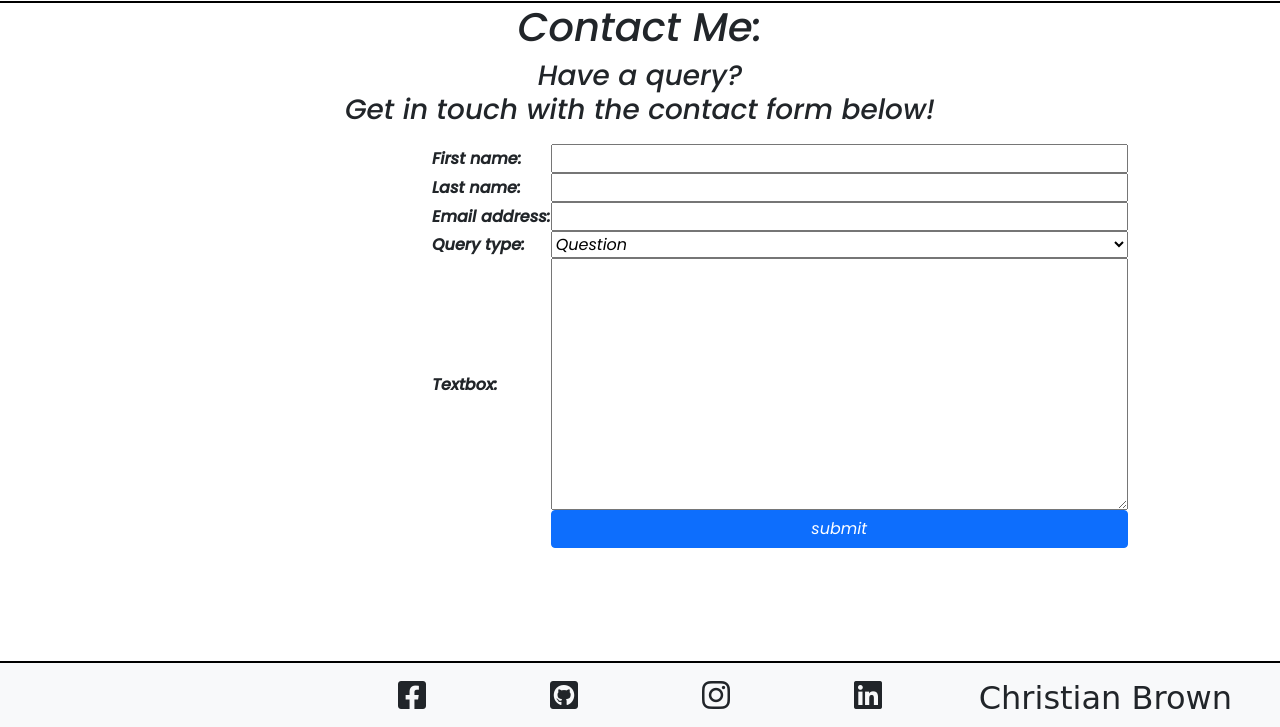
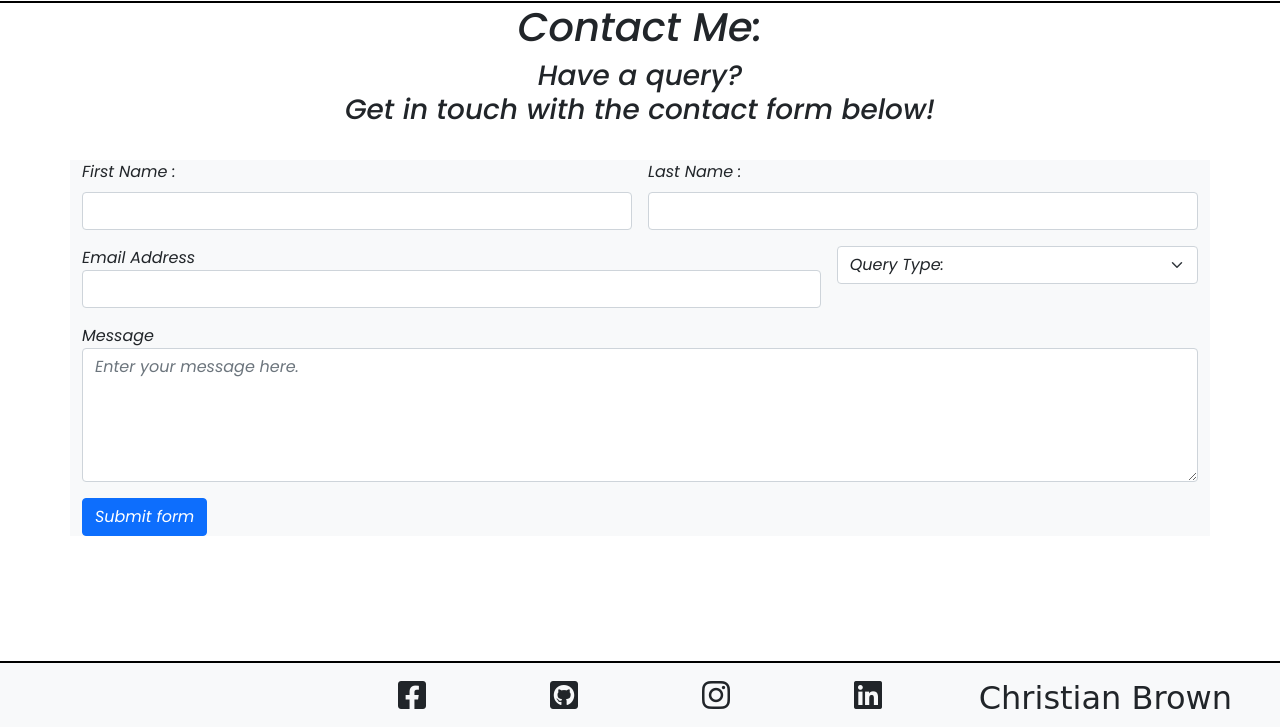
Before and after one commit to Robrowno/rally-blog, a Django app: page /contact in a window 1280 px wide. Shown: the part 73-800 px from the top of the page. Run offline with Django 3.2, Linux system fonts and the light colour scheme; some libraries are stand-ins or nearby versions; some web fonts are replaced.

Commit message:
Create new form template with ammended view, fix issue where option 3 (other) was causing error due to using a boolean field in the models, changed to charfield to fix error

```diff
--- a/rallyApp/forms.py
+++ /dev/null
@@ -1,16 +0,0 @@
-from django import forms
-from django.forms import ModelForm
-from .models import Contact
-
-
-class ContactForm(ModelForm):
-
-    required_css_class = 'required'
-
-    class Meta:
-        model = Contact
-        fields = [
-            'first_name', 'last_name',
-            'email_address', 'query_type',
-            'textbox',
-        ]
--- a/rallyApp/models.py
+++ b/rallyApp/models.py
@@ -70,7 +70,7 @@ class Contact(models.Model):
     first_name = models.CharField(max_length=50)
     last_name = models.CharField(max_length=50)
     email_address = models.EmailField()
-    query_type = models.BooleanField(choices=QUERY_TYPE, default=0)
+    query_type = models.CharField(max_length=11, choices=QUERY_TYPE, default=0)
     textbox = models.TextField()
     contacted_on = models.DateTimeField(auto_now_add=True)
 
--- a/rallyApp/views.py
+++ b/rallyApp/views.py
@@ -1,7 +1,8 @@
 from django.shortcuts import render
 from django.http import HttpResponseRedirect
 from . import models
-from .forms import ContactForm
+
+from .models import Contact
 
 
 def homePage(request):
@@ -24,19 +25,24 @@ def contactPage(request):
     and if all fields in the form have been inputted correctly, it saves it
     and redirects to provide post-submission message.
     """
-
     submitted = False
     if request.method == 'POST':
-        form = ContactForm(request.POST)
-        if form.is_valid():
-            form.save()
-            return HttpResponseRedirect('/contact?submitted=True')
+
+        contact = Contact()
+        contact.first_name = request.POST.get('fname')
+        contact.last_name = request.POST.get('lname')
+        contact.email_address = request.POST.get('validationDefaultEmail')
+        contact.query_type = request.POST.get('select-query')
+        contact.textbox = request.POST.get('contact-textbox')
+        contact.save()
+        return HttpResponseRedirect('/contact?submitted=True')
     else:
-        form = ContactForm()
+        contact = Contact()
         if 'submitted' in request.GET:
             submitted = True
 
-    return render(request, 'pages/contact.html', {'form': form, 'submitted': submitted})
+
+    return render(request, 'pages/contact.html', {'contact': contact, 'submitted': submitted})
 
 
 def loginPage(request):
--- a/rallyProject/settings.py
+++ b/rallyProject/settings.py
@@ -48,7 +48,7 @@ INSTALLED_APPS = [
     'django_extensions',
     'cloudinary',
     'django_summernote',
-    'rallyApp'
+    'rallyApp',
 ]
 
 MIDDLEWARE = [
--- a/templates/pages/contact.html
+++ b/templates/pages/contact.html
@@ -13,20 +13,117 @@
 <div class="contact-message alert alert-success"> Your message was successfully sent. Thanks again for getting in touch!</div>
 
 {% else %}
-<div class="row g-3">
-    <div class="col-md-8 offset-md-4">
-<form action="" enctype="multipart/form-data" method="post" novalidate>
+
+
+<div class="container mt-3 bg-light">
+
+    <form action="" method="post" class="row g-3">
+        {% csrf_token %}
+        <div class="col-md-6">
+            <label for="fname" class="form-label contact-form-labels">First Name :</label>
+            <input type="text" class="form-control" id="fname" name="fname" required>
+        </div>
+        <div class="col-md-6">
+            <label for="lname" class="form-label contact-form-labels">Last Name :</label>
+            <input type="text" class="form-control" id="lname" name="lname" required>
+        </div>
+        <div class="col-md-8">
+            <label class="contact-form-labels" for="validationDefaultEmail" class="form-label">Email Address</label>
+            <input type="text" class="form-control" id="validationDefaultEmail" name="validationDefaultEmail" aria-describedby="inputGroupPrepend2"
+                required>
+        </div>
+        <div class="col-md-4">
+            <select class="form-select" aria-label="Query contact subject" id="select-query" name="select-query" required>
+                <option value="" disabled selected>Query Type:</option>
+                <option value="0">Question</option>
+                <option value="1">Sponsorship</option>
+                <option value="2">Other</option>
+              </select>
+        </div>
+        <div class="col-md-12">
+            <label class="contact-form-labels" for="contact-textbox" class="form-label">Message</label>
+            <textarea rows="5" class="form-control" id="contact-textbox" name="contact-textbox" placeholder="Enter your message here."
+          required></textarea>
+
+        </div>
+        <div class="col-md-12">
+            <button class="btn btn-primary contact-submit" type="submit" value="submit">Submit form</button>
+        </div>
+
+
+    </form>
+</div>
+
+
+
+
+
+
+
+
+
+
+
+
+
+
+
+
+
+
+
+
+
+
+<!--
+<form class="row g-3" method="post">
     {% csrf_token %}
-    <table>
-        {{ form.as_table }}
-        <tr>
-            <td>&nbsp;</td>
-            <td><input class="btn btn-primary btn-block mb-4" type="submit" value="submit"></td>
-        </tr>
-    </table>
-</form>
-</div>
-</div>
+    <div class="col-md-5 offset-md-4">
+      <label for="fname" class="form-label contact-form-labels">First Name</label>
+      <input type="text" class="form-control" id="fname" name="fname" required>
+    </div>
+    <div class="row g-3">
+      <div class="col-md-5 offset-md-4">
+        <label for="lname" class="form-label contact-form-labels">Last Name</label>
+        <input type="text" class="form-control" id="lname" name="lname" required>
+      </div>
+    </div>
+    <div class="row g-3">
+      <div class="col-md-5 offset-md-4">
+        <label class="contact-form-labels" for="validationDefaultEmail" class="form-label">Email Address</label>
+        <div class="input-group">
+          <input type="text" class="form-control" id="validationDefaultEmail" name="validationDefaultEmail" aria-describedby="inputGroupPrepend2"
+            required>
+        </div>
+      </div>
+    </div>
+    <div class="row g-3">
+      <div class="col-md-5 offset-md-4">
+        <select class="form-select" aria-label="Query contact subject" id="select-query" name="select-query" required>
+          <option value="" disabled selected>Query Type:</option>
+          <option value="1">Question</option>
+          <option value="2">Sponsorship</option>
+          <option value="3">Other</option>
+        </select>
+      </div>
+    </div>
+    <div class="row g-3">
+      <div class="col-md-5 offset-md-4">
+        <label class="contact-form-labels" for="contact-textbox" class="form-label">Message</label>
+        <textarea rows="5" class="form-control" id="contact-textbox" name="contact-textbox" placeholder="Enter your message here."
+          required></textarea>
+      </div>
+    </div>
+    <div class="row g-3">
+      <div class="col-12 offset-md-4">
+        <button class="btn btn-primary contact-submit" type="submit" value="submit">Submit form</button>
+      </div>
+    </div>
+  </form>
+   -->
+
+
+
 {% endif %}
 
 
```
Also changed, not shown: README.md, rallyApp/migrations/0002_alter_contact_query_type.py (added), rallyApp/migrations/0003_alter_contact_query_type.py (added).
